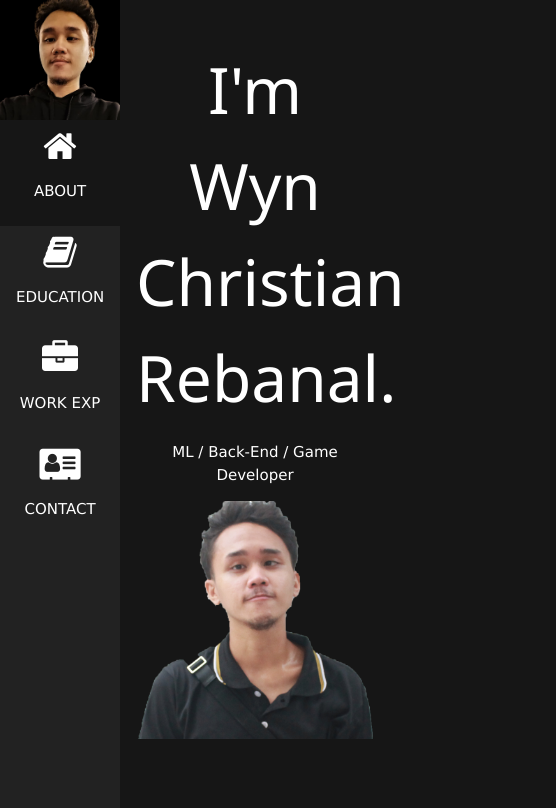
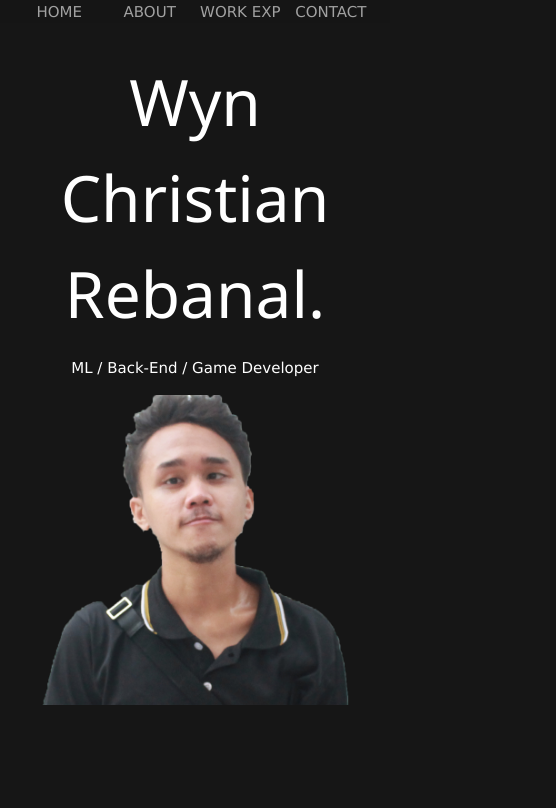
Before and after one commit to Wyn-Christian/WEB-DEV-Lesson-3-Personal-Portfolio-Using-CSS, a plain HTML site: page index.html in a window 390 px wide. Shown: the top 808 px of the page, 556 px wide, since content can reach past the window. Drawn offline with Linux system fonts and the light colour scheme.

Commit message:
added responsiveness

```diff
--- a/index.html
+++ b/index.html
@@ -18,7 +18,7 @@
 
   <body class="black">
     <!-- Navbar -->
-    <nav class="sidebar bar-block small center">
+    <nav class="sidebar bar-block small center hide-small">
       <img
         src="images/profile/Mini.png"
         style="width: 100%; background-color: black"
@@ -41,10 +41,38 @@
       </a>
     </nav>
 
+    <div class="top hide-large hide-medium" id="myNavbar">
+      <div class="bar black opacity hover-opacity-off center small">
+        <a href="#" class="bar-item button" style="width: 22% !important">
+          HOME
+        </a>
+        <a href="#about" class="bar-item button" style="width: 22% !important">
+          ABOUT
+        </a>
+        <a
+          href="#work-exp"
+          class="bar-item button"
+          style="width: 22% !important"
+        >
+          WORK EXP
+        </a>
+        <a
+          href="#contact"
+          class="bar-item button"
+          style="width: 22% !important"
+        >
+          CONTACT
+        </a>
+      </div>
+    </div>
+
     <div class="padding-large" id="main">
       <!-- HEADER SECTION -->
       <header class="container padding-32 center black" id="home">
-        <h1 class="jumbo">I'm Wyn Christian Rebanal.</h1>
+        <h1 class="jumbo">
+          <span class="hide-small"> I'm </span>
+          Wyn Christian Rebanal.
+        </h1>
         <p>ML / Back-End / Game Developer</p>
         <img
           src="images/profile/Main.png"
--- a/styles.css
+++ b/styles.css
@@ -17,7 +17,7 @@ small {
 }
 
 .padding-large {
-  padding: 12px 24px, imp !important;
+  padding: 12px 24px !important;
 }
 
 .bar-block .bar-item {
@@ -57,6 +57,7 @@ small {
 }
 
 #main {
+  transition: margin-left 0.4s;
   margin-left: 120px;
 }
 
@@ -165,3 +166,30 @@ small {
 .table th:first-child {
   padding-left: 16px;
 }
+
+.top {
+  top: 0;
+  position: fixed;
+  width: 100%;
+  z-index: 1;
+}
+
+@media (max-width: 600px) {
+  .hide-small {
+    display: none;
+  }
+  #main {
+    margin-left: 0;
+  }
+}
+
+@media (max-width: 992px) and (min-width: 601px) {
+  .hide-medium {
+    display: none !important  ;
+  }
+}
+@media (min-width: 993px) {
+  .hide-large {
+    display: none !important;
+  }
+}
```
